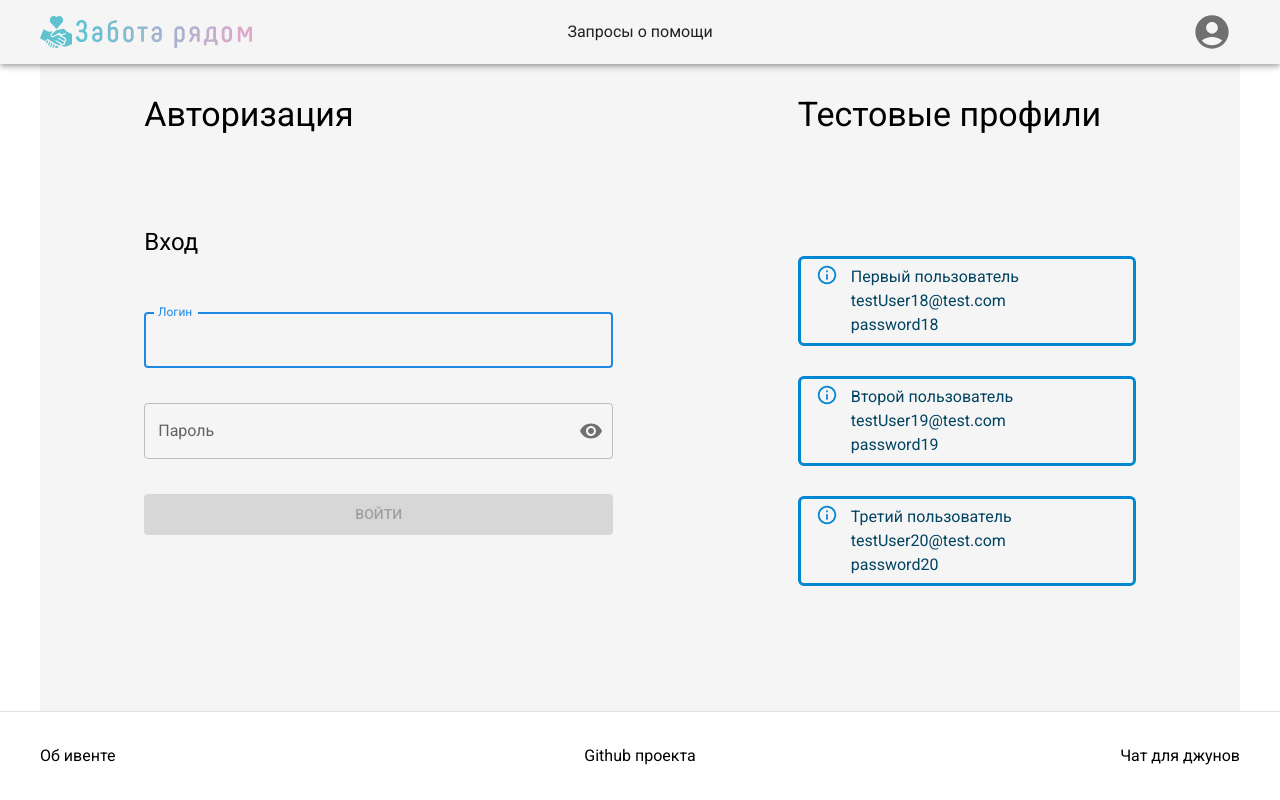
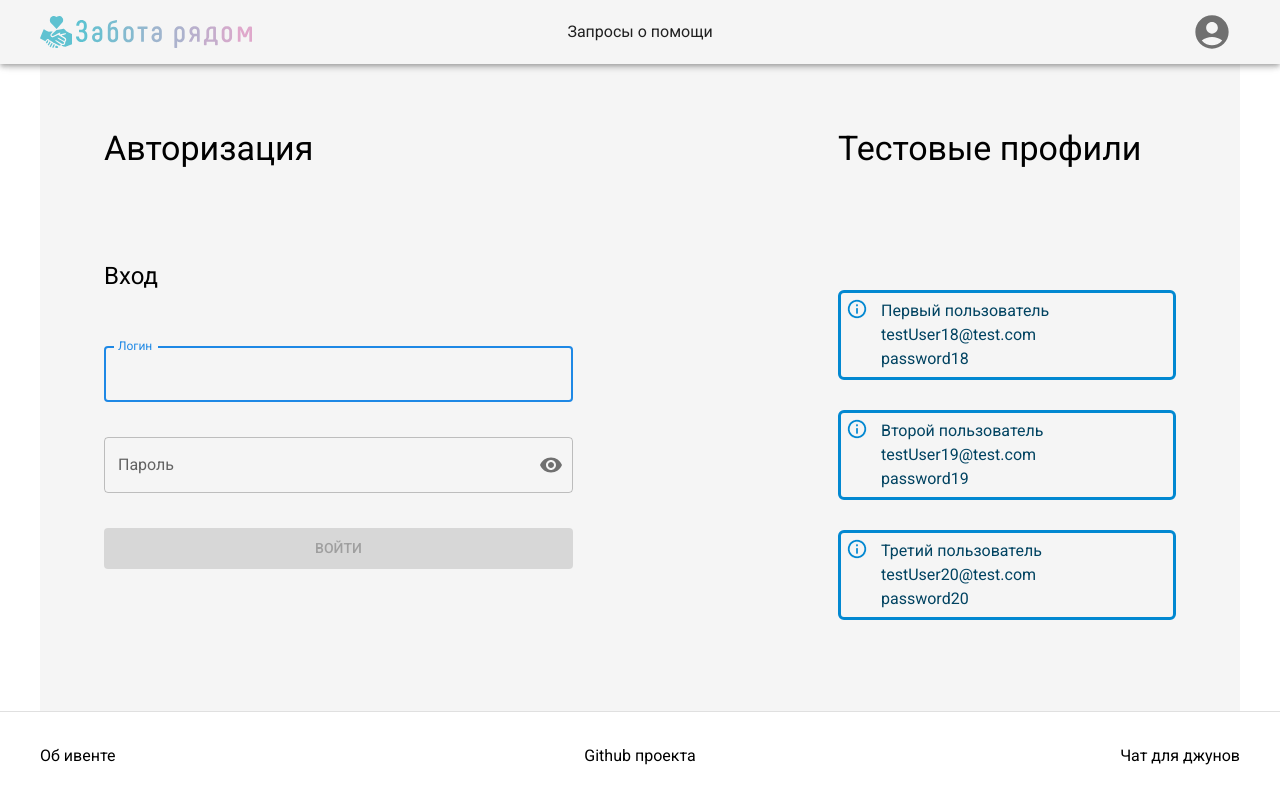
Before and after one commit to ElenaMihailova/React-Event-Oct, a React (Vite) app: page / in a window 1280 px wide. Built offline with nearby package versions, Linux system fonts and the light colour scheme.

Commit message:
fix: login page and login components

```diff
--- a/src/API/RTKQuery/routes.ts
+++ b/src/API/RTKQuery/routes.ts
@@ -1,4 +1,4 @@
-const apiPath = "https://natticharity.eveloth.ru";
+const apiPath = "https://yatsenko.site/react-event-server/";
 
 export default {
   apiPath,
--- a/src/auth/AuthProvider.tsx
+++ b/src/auth/AuthProvider.tsx
@@ -1,6 +1,5 @@
-import { useState, useContext } from "react";
+import { useState, useContext, createContext } from "react";
 import { useNavigate } from "react-router-dom";
-import { createContext } from "react";
 
 interface AuthContextType {
   loggedIn: boolean;
--- a/src/components/login-forms/LoginForm.tsx
+++ b/src/components/login-forms/LoginForm.tsx
@@ -26,7 +26,6 @@ export const LoginForm: React.FC = () => {
         localStorage.setItem("userId", data.token);
         setFailAuth(false);
         logIn();
-
       } catch (err) {
         setFailAuth(true);
         toast.error("Ошибка! Попробуйте еще раз");
--- a/src/components/login-forms/SubmitButton.tsx
+++ b/src/components/login-forms/SubmitButton.tsx
@@ -9,7 +9,7 @@ export const SubmitButton = ({ isDisabled }: SubmitButtonProps) => {
     <Button
       variant="contained"
       type="submit"
-      style={{
+      sx={{
         margin: "16px 16px 16px 0",
         padding: "8px 16px",
       }}
--- a/src/components/login-forms/TestProfiles.tsx
+++ /dev/null
@@ -1,67 +0,0 @@
-import { Typography } from "@mui/material";
-import InfoIcon from "../../assets/login/IconInfo.png";
-
-interface Test {
-  name: string;
-  login: string;
-  password: string;
-}
-
-export const TestProfiles: React.FC = () => {
-  const tests: Test[] = [
-    {
-      name: "Первый пользователь",
-      login: "testUser18@test.com",
-      password: "password18",
-    },
-    {
-      name: "Второй пользователь",
-      login: "testUser19@test.com",
-      password: "password19",
-    },
-    {
-      name: "Третий пользователь",
-      login: "testUser20@test.com",
-      password: "password20",
-    },
-  ];
-
-  const containerStyle: React.CSSProperties = {
-    display: "flex",
-    flexDirection: "column",
-    flexWrap: "wrap",
-    gap: "30px",
-    justifyContent: "start",
-  };
-
-  const cardStyle: React.CSSProperties = {
-    padding: "6px",
-    display: "flex",
-    flexDirection: "row",
-    gap: "14px",
-    width: "calc(25% - 16px)",
-    minWidth: "320px",
-    borderRadius: "6px",
-    border: "solid #0288D1",
-    color: "#014361",
-  };
-
-  return (
-    <div style={containerStyle}>
-      {tests.map((item) => (
-        <div style={cardStyle} key={item.name}>
-          <div style={{ paddingLeft: "10px" }}>
-            <img src={InfoIcon} alt="Info" />
-          </div>
-          <div>
-            <div style={{ textAlign: "start" }}>
-              <Typography variant="body1">{item.name}</Typography>
-              <Typography variant="body1">{item.login}</Typography>
-              <Typography variant="body1">{item.password}</Typography>
-            </div>
-          </div>
-        </div>
-      ))}
-    </div>
-  );
-};
--- /dev/null
+++ b/src/components/login-forms/testProfiles/TestProfiles.tsx
@@ -0,0 +1,44 @@
+import { Box, Typography } from "@mui/material";
+import InfoIcon from "../../../assets/login/IconInfo.png";
+import { testsProfilesData } from "./testProfilesData";
+
+const containerStyle: React.CSSProperties = {
+  display: "flex",
+  flexDirection: "column",
+  flexWrap: "wrap",
+  gap: "30px",
+  justifyContent: "start",
+};
+
+const cardStyle: React.CSSProperties = {
+  padding: "6px",
+  display: "flex",
+  flexDirection: "row",
+  gap: "14px",
+  width: "calc(25% - 16px)",
+  minWidth: "320px",
+  borderRadius: "6px",
+  border: "solid #0288D1",
+  color: "#014361",
+};
+
+export const TestProfiles: React.FC = () => {
+  return (
+    <Box style={containerStyle}>
+      {testsProfilesData.map((item) => (
+        <Box style={cardStyle} key={item.name}>
+          <Box sx={{ padingLeft: 10 }}>
+            <img src={InfoIcon} alt="Info" />
+          </Box>
+          <Box>
+            <Box sx={{ textAlign: "start" }}>
+              <Typography variant="body1">{item.name}</Typography>
+              <Typography variant="body1">{item.login}</Typography>
+              <Typography variant="body1">{item.password}</Typography>
+            </Box>
+          </Box>
+        </Box>
+      ))}
+    </Box>
+  );
+};
--- /dev/null
+++ b/src/components/login-forms/testProfiles/testProfilesData.ts
@@ -0,0 +1,23 @@
+interface TestsProfilesData {
+  name: string;
+  login: string;
+  password: string;
+}
+
+export const testsProfilesData: TestsProfilesData[] = [
+  {
+    name: "Первый пользователь",
+    login: "testUser18@test.com",
+    password: "password18",
+  },
+  {
+    name: "Второй пользователь",
+    login: "testUser19@test.com",
+    password: "password19",
+  },
+  {
+    name: "Третий пользователь",
+    login: "testUser20@test.com",
+    password: "password20",
+  },
+];
--- a/src/pages/Login.tsx
+++ b/src/pages/login/Login.tsx
@@ -1,27 +1,13 @@
 import { Typography } from "@mui/material";
 import Grid from "@mui/material/Grid2";
-import { LoginForm } from "../components/login-forms/LoginForm";
-import { TestProfiles } from "../components/login-forms/TestProfiles";
+import { LoginForm } from "../../components/login-forms/LoginForm";
+import { TestProfiles } from "../../components/login-forms/testProfiles/TestProfiles";
+import "./style.css";
 
 export const Login: React.FC = () => {
-  const gridStyle: React.CSSProperties = {
-    display: "flex",
-    flexDirection: "column",
-    alignItems: "start",
-    flexWrap: "wrap",
-    gap: "30px",
-    paddingTop: "30px",
-  };
-
-  const boxStyle: React.CSSProperties = {
-    display: "flex",
-    flexDirection: "row",
-    justifyContent: "space-around",
-  };
-
   return (
-    <Grid container spacing={1} style={boxStyle}>
-      <Grid style={gridStyle}>
+    <Grid container spacing={1} className="containerStyle">
+      <Grid className="gridStyle">
         <Typography
           variant="h4"
           gutterBottom
@@ -38,7 +24,7 @@ export const Login: React.FC = () => {
         <LoginForm />
       </Grid>
 
-      <Grid style={gridStyle}>
+      <Grid className="gridStyle">
         <Typography
           variant="h4"
           gutterBottom
--- /dev/null
+++ b/src/pages/login/style.css
@@ -0,0 +1,12 @@
+.gridStyle {
+  display: flex;
+  flex-direction: column;
+  gap: 30px;
+  padding: 64px 40px 0;
+}
+
+.containerStyle {
+  display: flex;
+  flex-direction: row;
+  justify-content: space-between;
+}
--- a/src/routes/AppRoutes.tsx
+++ b/src/routes/AppRoutes.tsx
@@ -6,7 +6,7 @@ import store from "../API/RTKQuery/index";
 import CatalogPage from "../pages/CatalogPage";
 import HelpRequestPage from "../pages/helpRequestPage/HelpRequestPage";
 import { ProfilePage } from "../pages/profilePage/ProfilePage";
-import { Login } from "../pages/Login";
+import { Login } from "../pages/login/Login";
 import PrivateRoute from "../auth/PrivateRoute";
 
 const AppRoutes = () => {
```
Also changed, not shown: src/assets/login/InfoIcon.svg (added), 1 other file (tests, documents, lock files or other folders).
